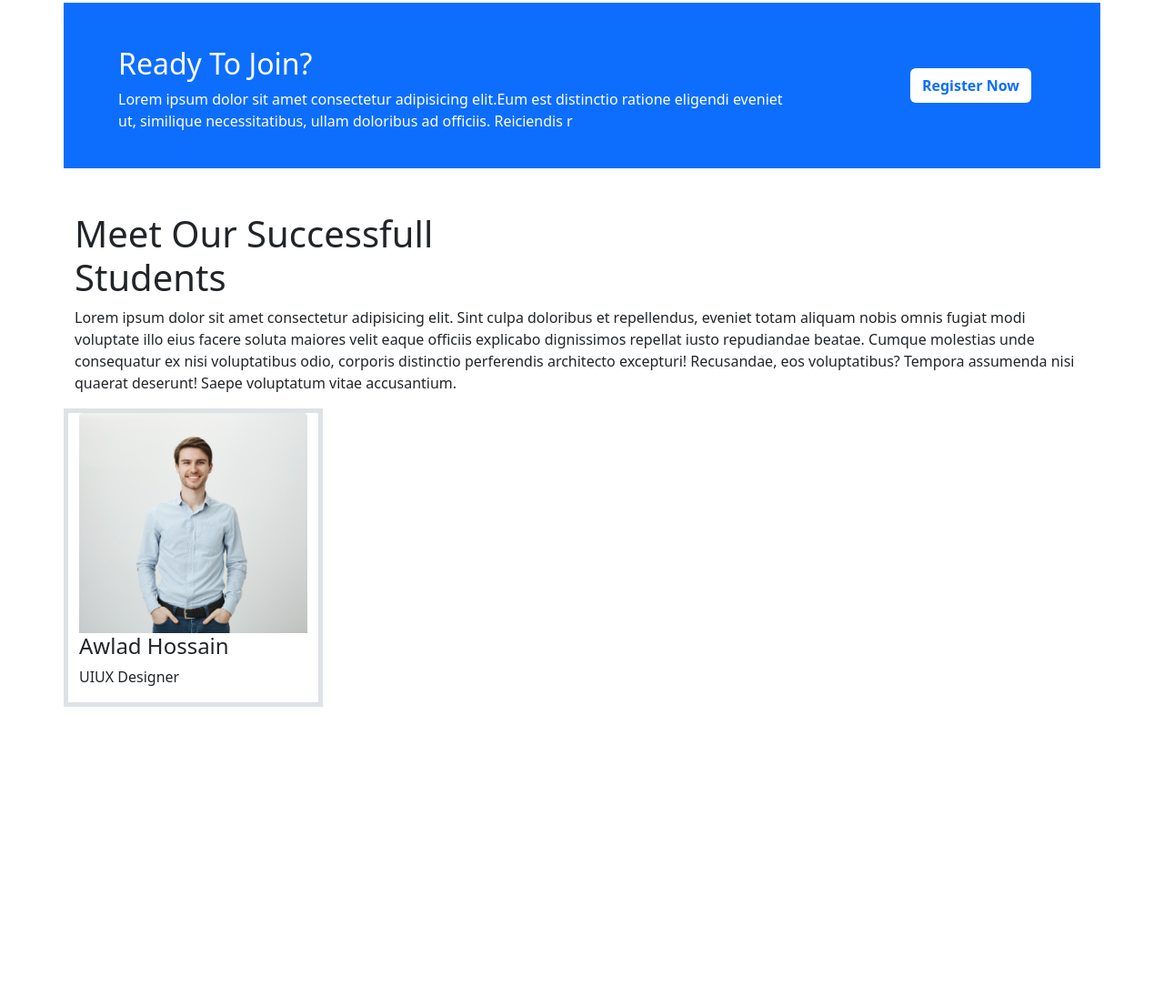
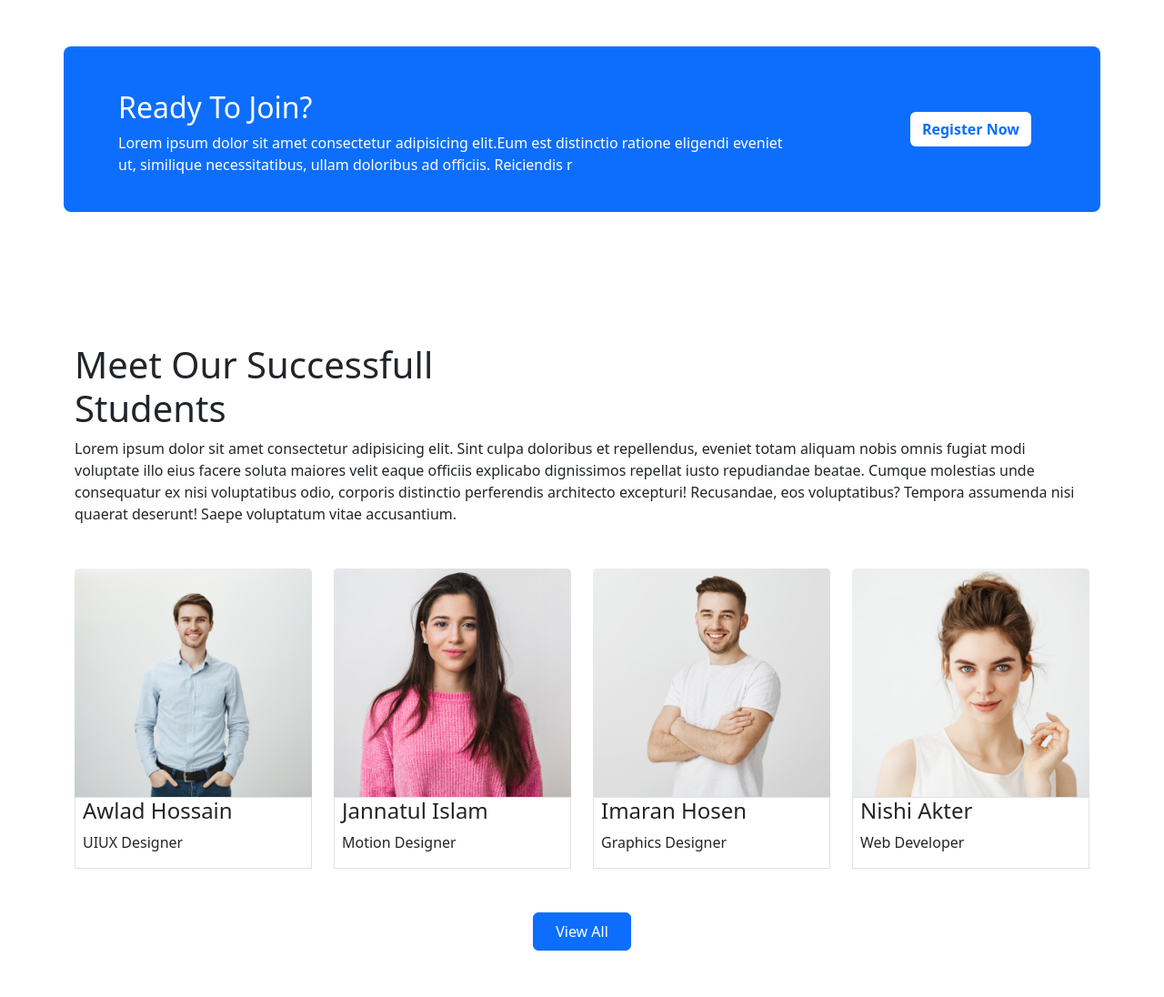
Before and after one commit to Iktiup-Mahmud/ed-tech, a plain HTML site: page index.html in a window 1280 px wide. Shown: the part 2810-3906 px from the top of the page at 91% size. Before the commit the page ends 3587 px from the top, so only its background shows below. Drawn offline with nearby package versions, Linux system fonts and the light colour scheme.

Commit message:
student section added

```diff
--- a/index.html
+++ b/index.html
@@ -256,8 +256,8 @@
         <!-- explore e-learning end -->
 
         <!-- ready to join section start  -->
-        <section class="container mb-5">
-            <div class="bg-primary d-flex justify-content-between row">
+        <section class="container my-5 pt-5">
+            <div class="bg-primary d-flex justify-content-between row rounded-3">
                 <div class="col-9">
                     <h2 class="px-5 pt-5 text-white">Ready To Join?</h2>
                     <p class="px-5 pb-4 text-white">Lorem ipsum dolor sit amet consectetur adipisicing elit.Eum est distinctio ratione eligendi eveniet ut, similique necessitatibus, ullam doloribus ad officiis. Reiciendis r
@@ -293,21 +293,53 @@
         <!-- ready to join section end  -->
 
         <!-- students section start  -->
-        <section class="container">
-            <h1>Meet Our Successfull <br> Students</h1>
+        <section class="container py-5">
+            <h1 class="pt-5">Meet Our Successfull <br> Students</h1>
             <p>Lorem ipsum dolor sit amet consectetur adipisicing elit. Sint culpa doloribus et repellendus, eveniet totam aliquam nobis omnis fugiat modi voluptate illo eius facere soluta maiores velit eaque officiis explicabo dignissimos repellat iusto repudiandae beatae. Cumque molestias unde consequatur ex nisi voluptatibus odio, corporis distinctio perferendis architecto excepturi! Recusandae, eos voluptatibus? Tempora assumenda nisi quaerat deserunt! Saepe voluptatum vitae accusantium.</p>
 
             <!-- students row  -->
-            <div class="row">
-                <div class="col-3 border-5 border ">
+            <div class="row mt-5">
+                <div class="col-3">
                     <div>
                         <img class="img-fluid" src="media/images/student/student-1.png" alt="">
                     </div>
-                    <div>
+                    <div class=" border-1 border px-2 ">
                         <h4>Awlad Hossain</h4>
                         <p>UIUX Designer</p>
                     </div>
                 </div>
+                <div class="col-3">
+                    <div>
+                        <img class="img-fluid" src="media/images/student/student-2.png" alt="">
+                    </div>
+                    <div class=" border-1 border px-2">
+                        <h4>Jannatul Islam</h4>
+                        <p>Motion Designer</p>
+                    </div>
+                </div>
+                <div class="col-3">
+                    <div>
+                        <img class="img-fluid" src="media/images/student/student-3.png" alt="">
+                    </div>
+                    <div class=" border-1 border px-2 ">
+                        <h4>Imaran Hosen</h4>
+                        <p>Graphics Designer</p>
+                    </div>
+                </div>
+                <div class="col-3">
+                    <div>
+                        <img class="img-fluid" src="media/images/student/student-4.png" alt="">
+                    </div>
+                    <div class=" border-1 border px-2 ">
+                        <h4>Nishi Akter</h4>
+                        <p>Web Developer</p>
+                    </div>
+                </div>
+            </div>
+
+            <!-- view all button  -->
+            <div class="text-center py-5">
+                <a href="#" class="btn btn-primary py-2 px-4">View All</a>
             </div>
         </section>
         <!-- students section end -->
```
